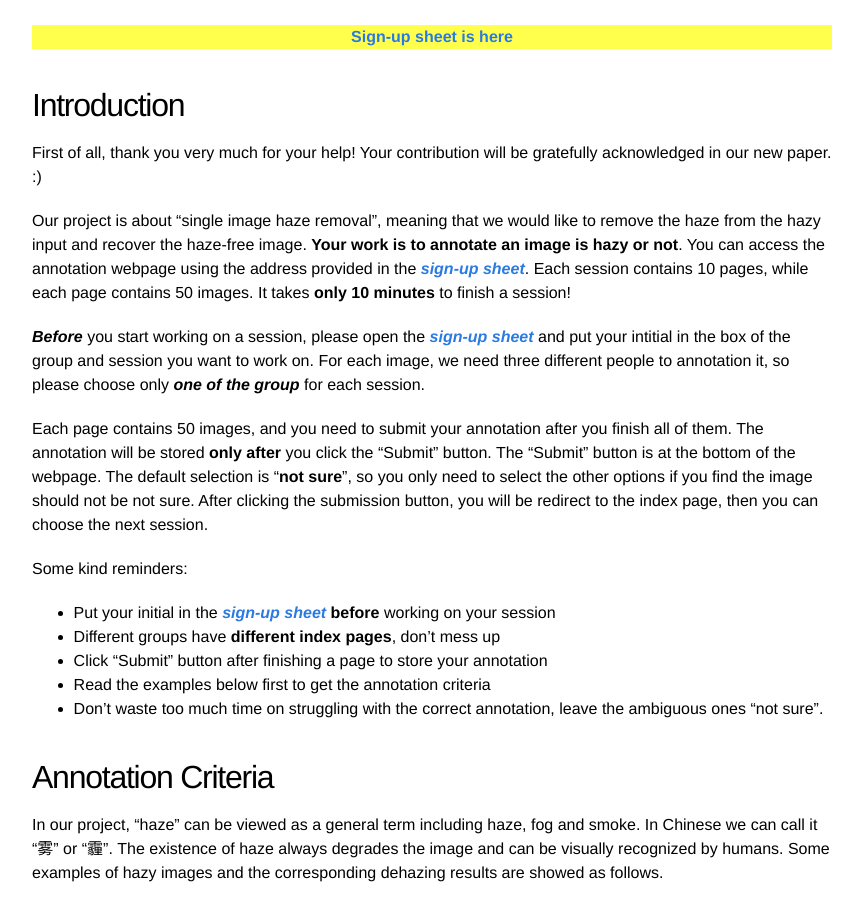
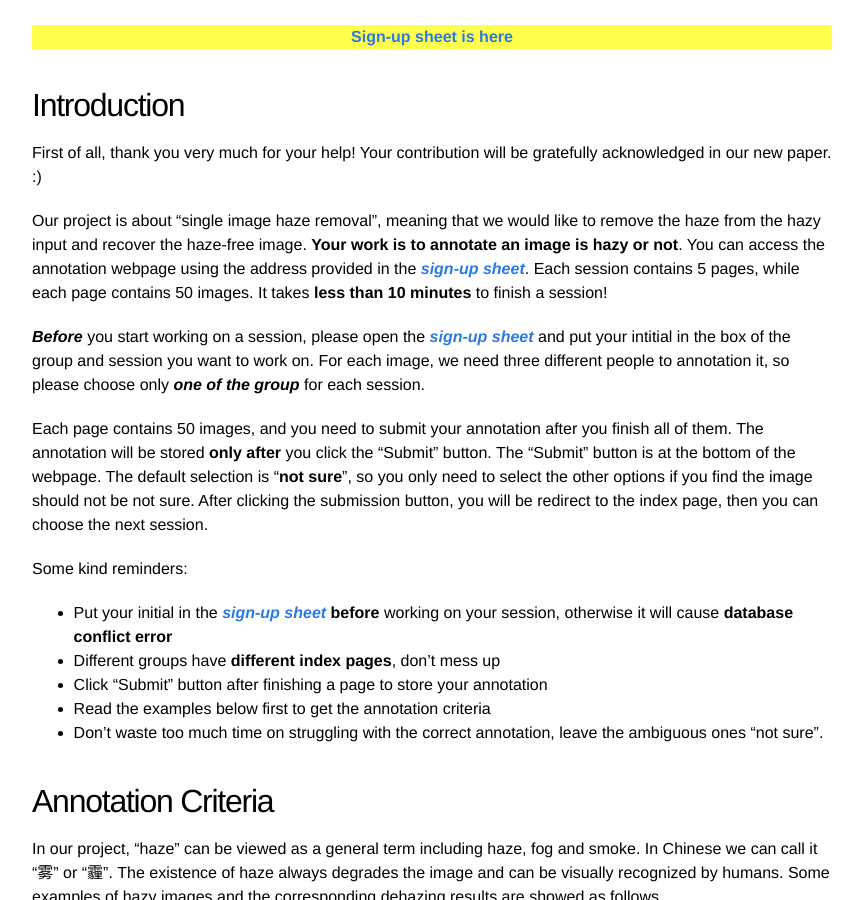
Before and after one commit to xyang35/xyang35.github.io, a Jekyll site: the page built from _posts/2017-08-29-data-annotation.markdown, in a window 1280 px wide and 900 px high, scrolled down 227 px. Shown: the whole window, without its empty margins (208-1071 px from the left). Built offline with Jekyll 4.4.1, drawn with Linux system fonts in a browser that asks for light colours.

Commit message:
annotation update

```diff
--- a/_posts/2017-08-29-data-annotation.markdown
+++ b/_posts/2017-08-29-data-annotation.markdown
@@ -14,7 +14,7 @@ mathjax: false
 
 First of all, thank you very much for your help! Your contribution will be gratefully acknowledged in our new paper. :)
 
-Our project is about “single image haze removal”, meaning that we would like to remove the haze from the hazy input and recover the haze-free image. **Your work is to annotate an image is hazy or not**. You can access the annotation webpage using the address provided in the [***sign-up sheet***](https://docs.google.com/spreadsheets/d/15tR6jz6aC5bigkq8bbTq4U8xExHKX9SokeFBrL004hE/edit?usp=sharing). Each session contains 10 pages, while each page contains 50 images. It takes **only 10 minutes** to finish a session!
+Our project is about “single image haze removal”, meaning that we would like to remove the haze from the hazy input and recover the haze-free image. **Your work is to annotate an image is hazy or not**. You can access the annotation webpage using the address provided in the [***sign-up sheet***](https://docs.google.com/spreadsheets/d/15tR6jz6aC5bigkq8bbTq4U8xExHKX9SokeFBrL004hE/edit?usp=sharing). Each session contains 5 pages, while each page contains 50 images. It takes **less than 10 minutes** to finish a session!
 
 ***Before*** you start working on a session, please open the [***sign-up sheet***](https://docs.google.com/spreadsheets/d/15tR6jz6aC5bigkq8bbTq4U8xExHKX9SokeFBrL004hE/edit?usp=sharing) and put your intitial in the box of the group and session you want to work on. For each image, we need three different people to annotation it, so please choose only ***one of the group*** for each session.
 
@@ -22,7 +22,7 @@ Each page contains 50 images, and you need to submit your annotation after you f
 
 Some kind reminders:
 
-- Put your initial in the [***sign-up sheet***](https://docs.google.com/spreadsheets/d/15tR6jz6aC5bigkq8bbTq4U8xExHKX9SokeFBrL004hE/edit?usp=sharing) **before** working on your session
+- Put your initial in the [***sign-up sheet***](https://docs.google.com/spreadsheets/d/15tR6jz6aC5bigkq8bbTq4U8xExHKX9SokeFBrL004hE/edit?usp=sharing) **before** working on your session, otherwise it will cause **database conflict error**
 
 - Different groups have **different index pages**, don't mess up
 - Click "Submit" button after finishing a page to store your annotation
```
